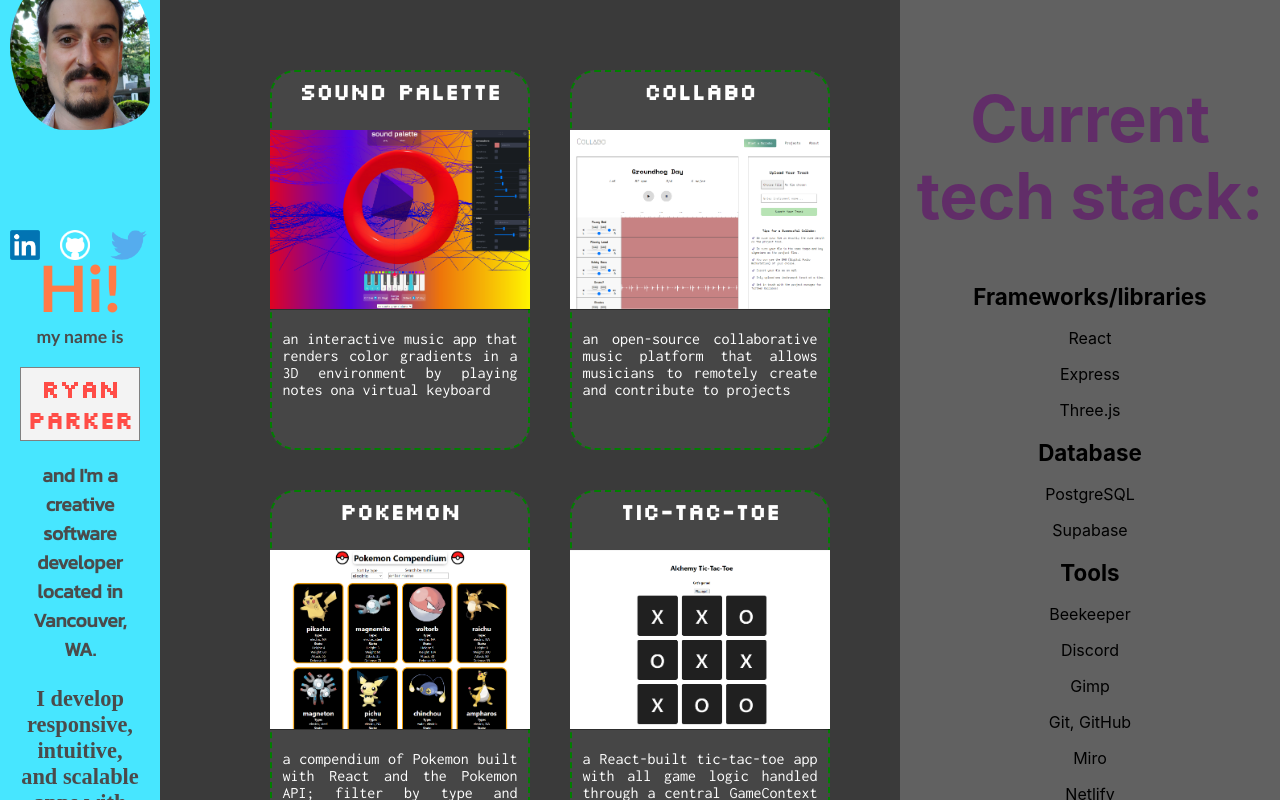
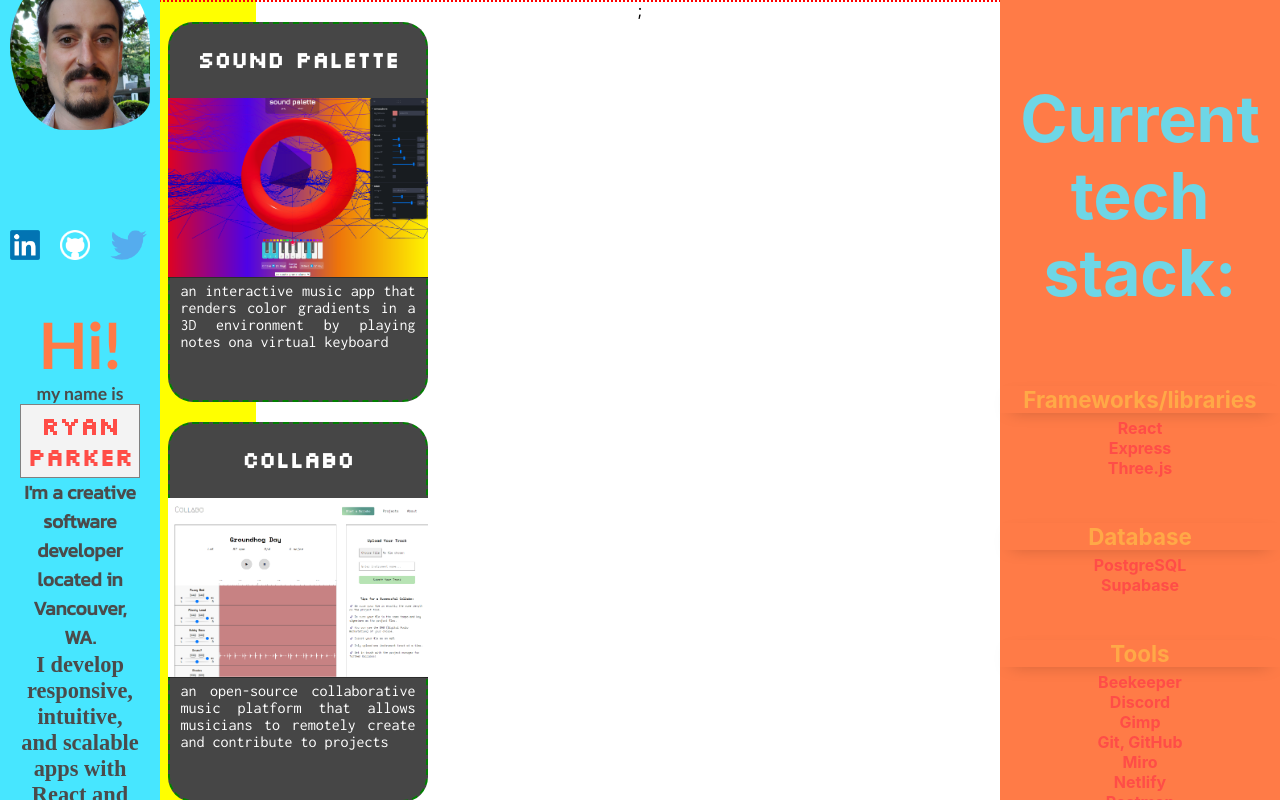
Before and after one commit to ryan-j-parker/portfolio, a React (Create React App) app: page / in a window 1280 px wide. Built offline with nearby package versions, Linux system fonts and the light colour scheme; a web font is replaced by a local one.

Commit message:
css positioning

```diff
--- a/src/App.css
+++ b/src/App.css
@@ -1,22 +1,4 @@
 @import url('https://fonts.googleapis.com/css2?family=Gemunu+Libre&family=Inconsolata&family=Kanit&family=Silkscreen&display=swap');
-
-:root {
-  --light-blue: #47e6ff;
-  --orange: #ff7b47;
-  --teal: #6ed6e6;
-  --blue: #5347ff;
-  --green: #47ff60;
-  --orange-plus: #ffa947;
-  --reddish: #ff4d47;
-  --yellow: #ffd747;
-  --pink: #ff4797;
-  --purple: #af47ff;
-}
-/*
-html {
-  overflow: hidden;
-  overflow-x: hidden;
-} */
 
 /* theme colors:
 
@@ -45,33 +27,43 @@
   --purple: #af47ff;
   */
 
+:root {
+  --light-blue: #47e6ff;
+  --orange: #ff7b47;
+  --teal: #6ed6e6;
+  --blue: #5347ff;
+  --green: #47ff60;
+  --orange-plus: #ffa947;
+  --reddish: #ff4d47;
+  --yellow: #ffd747;
+  --pink: #ff4797;
+  --purple: #af47ff;
+}
+
+* {
+  text-align: center;
+  margin: 0;
+  padding: 0;
+}
+
 .App {
+  box-sizing: border-box;
+  /* position: fixed; */
+  display: grid;
+  grid-template-columns: 1fr 7fr 2fr;
   display: flex;
   flex-direction: row;
-  text-align: center;
-  height: 100vh;
-  width: 100vw;
-  background-color: rgb(58, 58, 58);
-  overflow-x: auto;
+  height: 100%;
+  /* width: 100vw; */
+  /* background-color: rgb(58, 58, 58); */
+  /* overflow-x: hidden; */
+  /* overflow-y: auto; */
+  /* margin: 0; */
+  /* padding: 0; */
 }
 
-.projects {
-  /* position: fixed; */
-  display: flex;
-  flex-direction: column;
-  margin: 0 auto;
-}
-
-.projects-wrap {
-  /* overflow: hidden; */
-  position: relative;
-  margin: 50px;
-  padding-left: 200px;
-  display: grid;
-  grid-template-rows: 1fr 1fr;
-  grid-template-columns: 1fr 1fr;
-}
-
+/* <-----     ---     ---  !! DO NOT EDIT below this comment !!  ---     ---     -----> */
+/* image and animation */
 .faceblob {
   position: fixed;
   height: 160px;
--- a/src/App.js
+++ b/src/App.js
@@ -1,22 +1,16 @@
 import './App.css';
-import Header from './components/Header/Header';
-import About from './components/About/About';
-import Stack from './components/Stack/Stack';
 import Scene from './components/Scene/Scene';
-import { Portfolio } from './components/Portfolio/Portfolio';
+import { Routes, Route } from 'react-router-dom';
+import Main from './components/Main/Main';
 
 function App() {
   return (
-    <div className="App">
-      {/* <Header /> */}
-      <About />
-      <div className="projects-wrap">
-        {/* <h1 className="projects">Projects:</h1> */}
-        <Portfolio />
-      </div>
-      <Stack />
-      {/* <Scene /> */}
-    </div>
+    <>
+      <Routes>
+        <Route path="/scene" element={<Scene />} />
+        <Route path="/" element={<Main />} />
+      </Routes>
+    </>
   );
 }
 
--- a/src/components/About/About.css
+++ b/src/components/About/About.css
@@ -53,7 +53,7 @@
   font-size: 1.4rem;
   font-family: 'Gemunu Libre';
 }
-
+/*
 h1,
 h2,
 h3,
@@ -61,8 +61,8 @@
 h5,
 h6 {
   /* text-align: center;
-  margin: 10px auto; */
-}
+  margin: 10px auto;
+} */
 
 h1 {
   font-size: 4rem;
--- a/src/components/About/About.jsx
+++ b/src/components/About/About.jsx
@@ -3,8 +3,6 @@
 export default function About() {
   return (
     <>
-      {/* <div className="links"> */}
-      {/* <h3>Ryan Parker, software developer</h3> */}
       <div className="header-box">
         <a href="https://www.linkedin.com/in/ryanparkerdev" target="_blank" rel="noreferrer">
           <img src="../linkedin-icon.png" className="logo-img" />
@@ -16,7 +14,6 @@
           <img src="../twitter-icon.png" className="logo-img" />
         </a>
       </div>
-      {/* </div> */}
       <div className="greeting">
         <span className="faceblob" />
         <div className="about-text">
@@ -24,7 +21,7 @@
           <h5 className="my">my name is</h5>
           <h2 className="ryan">Ryan Parker</h2>
           <h2 className="dev">
-            and I&apos;m a creative software developer located in Vancouver, WA.
+            I&apos;m a creative software developer located in Vancouver, WA.
           </h2>
           <h3 className="apps">
             I develop responsive, intuitive, and scalable apps with React and Express.
--- /dev/null
+++ b/src/components/Main/Main.css
@@ -0,0 +1,92 @@
+.projects-wrap {
+  /* display: flex; */
+  /* align-items: center; */
+  /* justify-content: center; */
+  /* flex-direction: row; */
+  /* flex-wrap: wrap; */
+  /* border: 2px dotted blue; */
+  margin: 0;
+  padding: 0;
+  /* overflow: hidden; */
+  position: absolute;
+  /* margin: 50px; */
+  /* padding-left: 0; */
+  /* margin-left: 180px; */
+  /* display: flex; */
+  /* flex-wrap: wrap; */
+  /* align-items: center; */
+  /* justify-content: center; */
+  /* flex-direction: row; */
+  /* width: auto; */
+  /* margin: 0 auto; */
+  /* width: 50%; */
+  width: 100%;
+  /* margin-left: 12vw; */
+}
+
+.buffer-left {
+    /* border: 2px solid orange; */
+    width: 20%;
+    height: 100vh;
+    background-color: yellow;
+    position: fixed;
+}
+
+.buffer-right {
+    /* border: 2px solid rebeccapurple; */
+}
+
+.app-routes {
+  position: relative;
+  width: 100vw;
+}
+
+.about-wrap {
+  position: relative;
+  /* width: 15%; */
+  z-index: 15;
+}
+
+.wrap-box {
+  position: relative;
+  width: 68.4vw;
+  border: 2px dotted red;
+  height: 100vh;
+    left: 11.4%;
+
+  /* padding-left: 15vw; */
+  /* padding: 0 15vw; */
+}
+
+/* .stack-wrap {
+  width: 15%;
+} */
+
+.wrap-box {
+  position: fixed;
+  display: flex;
+  /* width: auto; */
+  flex-direction: row;
+  flex-wrap: wrap;
+  /* top: 100px; */
+  /* left: 100px; */
+  /* display: grid; */
+  /* grid-template-rows: 1fr 1fr; */
+  /* grid-template-columns: 4fr 2fr; */
+  margin: 0 auto;
+  padding: 0;
+}
+
+.projects-label {
+  position: fixed;
+  /* left: 25%; */
+  /* display: flex; */
+  /* flex-direction: column; */
+  margin: 0 auto;
+}
+
+.stack-wrap {
+    position: fixed;
+    z-index: 5;
+    top: 0;
+}
--- /dev/null
+++ b/src/components/Main/Main.jsx
@@ -0,0 +1,35 @@
+import React from 'react';
+import About from '../About/About';
+import { Portfolio } from '../Portfolio/Portfolio';
+import Stack from '../Stack/Stack';
+import './Main.css';
+
+export default function Main() {
+  return (
+    <div>
+      <>
+        <div className="App">
+          <div className="app-routes">
+            <div className="about-wrap">
+              <About />
+            </div>
+            <div className="buffer-left" />
+            <div className="wrap-box">
+              {/* <div className="projects-label">
+                <h1 className="projects">Projects:</h1>
+              </div> */}
+              <div className="projects-wrap">
+                <Portfolio />
+              </div>
+              <div className="buffer-right" />
+            </div>
+            <div className="stack-wrap">
+              <Stack />
+            </div>
+          </div>
+        </div>
+      </>
+      ;
+    </div>
+  );
+}
--- a/src/components/Portfolio/Portfolio.css
+++ b/src/components/Portfolio/Portfolio.css
@@ -1,5 +1,7 @@
 .card {
   box-sizing: border-box;
+  /* position: relative; */
+  position: static;
   margin: 20px;
   width: 260px;
   padding: 0;
@@ -18,6 +20,16 @@
   /* background-color: rgba(0, 0, 0, 0.2); */
   /* background-color: rgba(0, 128, 0, 0.39); */
   /* width: 200px; */
+}
+
+.wrapper {
+  /* display: grid; */
+
+  /* margin: 0 auto; */
+  /* position: relative; */
+  /* display: flex; */
+  /* flex-wrap: wrap; */
+  /* width: inherit; */
 }
 
 .image-box .github {
--- a/src/components/Scene/Scene.css
+++ b/src/components/Scene/Scene.css
@@ -1,8 +1,9 @@
-html, body {
+.scene {
     position: fixed;
     top: 0;
     left: 0;
     width: 100%;
     height: 100%;
-    overflow: hidden;
+    /* overflow-x: hidden; */
+    /* overflow-y: hidden; */
 }
--- a/src/components/Scene/Scene.jsx
+++ b/src/components/Scene/Scene.jsx
@@ -1,17 +1,79 @@
 /* eslint-disable react/no-unknown-property */
-import React from 'react';
+import React, { useRef, useState } from 'react';
 import './Scene.css';
-import { Canvas } from '@react-three/fiber';
+import { Canvas, extend, useFrame, useThree } from '@react-three/fiber';
+import { OrbitControls } from 'three/examples/jsm/controls/OrbitControls.js';
+extend({ OrbitControls });
+
+function Box(props) {
+  const mesh = useRef();
+
+  const [hover, setHover] = useState(false);
+  const [active, setActive] = useState(false);
+
+  useFrame(() => {
+    mesh.current.rotation.y += 0.01;
+  });
+
+  return (
+    <mesh
+      {...props}
+      ref={mesh}
+      scale={active ? [1.5, 1.5, 1.5] : [1, 1, 1]}
+      onClick={(e) => setActive(!active)}
+      onPointerOver={(e) => setHover(true)}
+      onPointerOut={(e) => setHover(false)}
+    >
+      <boxBufferGeometry attach="geometry" args={[1, 1, 1]} />
+      <meshNormalMaterial metalness={0.1} attach="material" />
+    </mesh>
+  );
+}
 
 export default function Scene() {
+  // function MyMesh() {
+  //   const shapeRef = useRef();
+  //   // useFrame((state, delta) => {
+  //   useFrame(() => {
+  //     if (shapeRef.current) {
+  //       shapeRef.current.rotate.x += 0.01;
+  //     }
+  //   });
+  //   // shapeRef.current.rotation.y += delta;
+  //   // });
+
+  //   return <mesh ref={shapeRef} />;
+  // }
+
+  // const { camera, gl } = useThree();
+
+  // console.log(OrbitControls);
+
   return (
-    <div>
-      <Canvas>
-        <mesh>
-          <meshNormalMaterial />
-          <torusGeometry />
-        </mesh>
+    <>
+      {/* <OrbitControls args={[camera, gl.domElement]} />
+      <div className="scene"> */}
+      <Canvas
+      // camera={{
+      //   fov: 45,
+      //   near: 0.1,
+      //   far: 200,
+      //   position: [3, 2, 6]
+      // }}
+      >
+        <ambientLight intensity={1} />
+        <spotLight position={[10, 10, 10]} angle={0.15} />
+        <Box position={[-1.2, 0, 0]} />
+        <Box position={[1.2, 0, 0]} />
+        {/* <MyMesh /> */}
+        {/* <mesh
+          //  ref={ shapeRef }
+          >
+            <meshNormalMaterial color="orange" />
+            <boxGeometry />
+          </mesh> */}
       </Canvas>
-    </div>
+      {/* </div> */}
+    </>
   );
 }
--- a/src/components/Stack/Stack.css
+++ b/src/components/Stack/Stack.css
@@ -1,19 +1,35 @@
 .stack {
     height: 100vh;
-    background-color: rgb(97, 97, 97);
+    background-color: var(--orange);
     padding-top: 80px;
+    position: fixed;
+    right: 0;
+    width: 280px;
 }
 
 .head {
-    color: rgb(97, 45, 104);
+    color: var(--teal);
+}
+
+.category {
+    color: var(--orange-plus);
+    margin: 0 auto;
+    margin-bottom: 5px;
+    box-shadow: 0 5px 18px -12px rgba(0, 0, 0, 1);
+}
+
+.item {
+    color: var(--reddish);
+    margin: 0 auto;
+    font-weight: 700;
 }
 
 .items {
     padding-top: 30px;
 }
 
-.frame {
-
+.frame, .db, .tools {
+    margin-top: 45px;
 }
 
 .db {
--- a/src/components/Stack/Stack.jsx
+++ b/src/components/Stack/Stack.jsx
@@ -8,32 +8,32 @@
       </div>
       <div className="items">
         <div className="frame">
-          <h2>Frameworks/libraries</h2>
+          <h2 className="category">Frameworks/libraries</h2>
           <div>
-            <p>React</p>
-            <p>Express</p>
-            <p>Three.js</p>
+            <p className="item">React</p>
+            <p className="item">Express</p>
+            <p className="item">Three.js</p>
           </div>
         </div>
         <div className="db">
-          <h2>Database</h2>
+          <h2 className="category">Database</h2>
           <div>
-            <p>PostgreSQL</p>
-            <p>Supabase</p>
+            <p className="item">PostgreSQL</p>
+            <p className="item">Supabase</p>
           </div>
         </div>
         <div className="tools">
-          <h2>Tools</h2>
+          <h2 className="category">Tools</h2>
           <div>
-            <p>Beekeeper</p>
-            <p>Discord</p>
-            <p>Gimp</p>
-            <p>Git, GitHub</p>
-            <p>Miro</p>
-            <p>Netlify</p>
-            <p>Postman</p>
-            <p>Slack</p>
-            <p>Zoom</p>
+            <p className="item">Beekeeper</p>
+            <p className="item">Discord</p>
+            <p className="item">Gimp</p>
+            <p className="item">Git, GitHub</p>
+            <p className="item">Miro</p>
+            <p className="item">Netlify</p>
+            <p className="item">Postman</p>
+            <p className="item">Slack</p>
+            <p className="item">Zoom</p>
           </div>
         </div>
       </div>
--- a/src/index.js
+++ b/src/index.js
@@ -3,11 +3,14 @@
 import './index.css';
 import App from './App';
 import reportWebVitals from './reportWebVitals';
+import { BrowserRouter } from 'react-router-dom';
 
 const root = ReactDOM.createRoot(document.getElementById('root'));
 root.render(
   <React.StrictMode>
-    <App />
+    <BrowserRouter>
+      <App />
+    </BrowserRouter>
   </React.StrictMode>
 );
 
```
